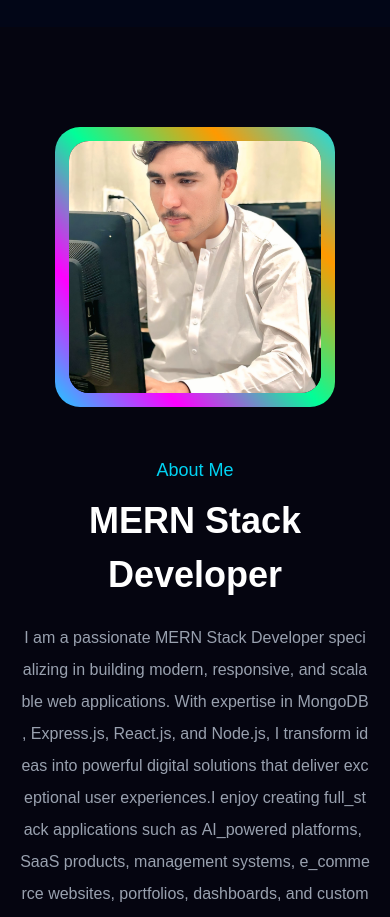
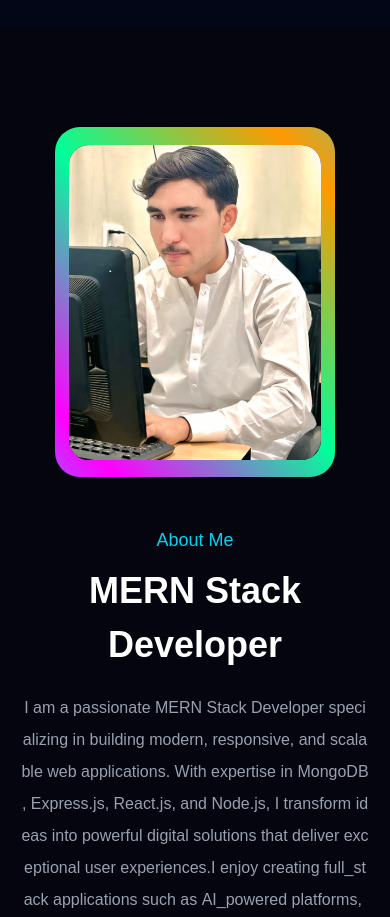
Before and after one commit to rizwangul-hub/Full-Stack-Portfolio, a React app: page / in a window 390 px wide. Shown: the part 860-1777 px from the top of the page. Built offline with nearby package versions, Linux system fonts and the light colour scheme; no server answers; the HTML template or start-up script is replaced by a standard one.

Commit message:
Update About component and index styles

```diff
--- a/src/components/About.jsx
+++ b/src/components/About.jsx
@@ -19,7 +19,7 @@ export default function About() {
           viewport={{ once: true, amount: 0.3 }}
           className="flex justify-center"
         >
-          <div className="relative w-[360px] h-[360px] rounded-[25px] flex justify-center items-center overflow-hidden animated-border-box">
+          <div className="relative w-[360px] h-[460px] rounded-[25px] flex justify-center items-center overflow-hidden animated-border-box">
             <div className="relative w-[90%] h-[90%] bg-[#050510] rounded-[20px] z-10 flex justify-center items-center">
               <img
                 src={AboutImage}
--- a/src/index.css
+++ b/src/index.css
@@ -213,8 +213,8 @@
 .animated-border-box::before {
   content: "";
   position: absolute;
-  width: 150%;
-  height: 150%;
+  width: 200%;
+  height: 200%;
   background: linear-gradient(
     0deg,
     #00e5ff,
@@ -239,7 +239,7 @@
 @media (max-width: 600px) {
   .animated-border-box {
     width: 280px !important;
-    height: 280px !important;
+    height: 350px !important;
   }
 }
 @tailwind utilities;
```
